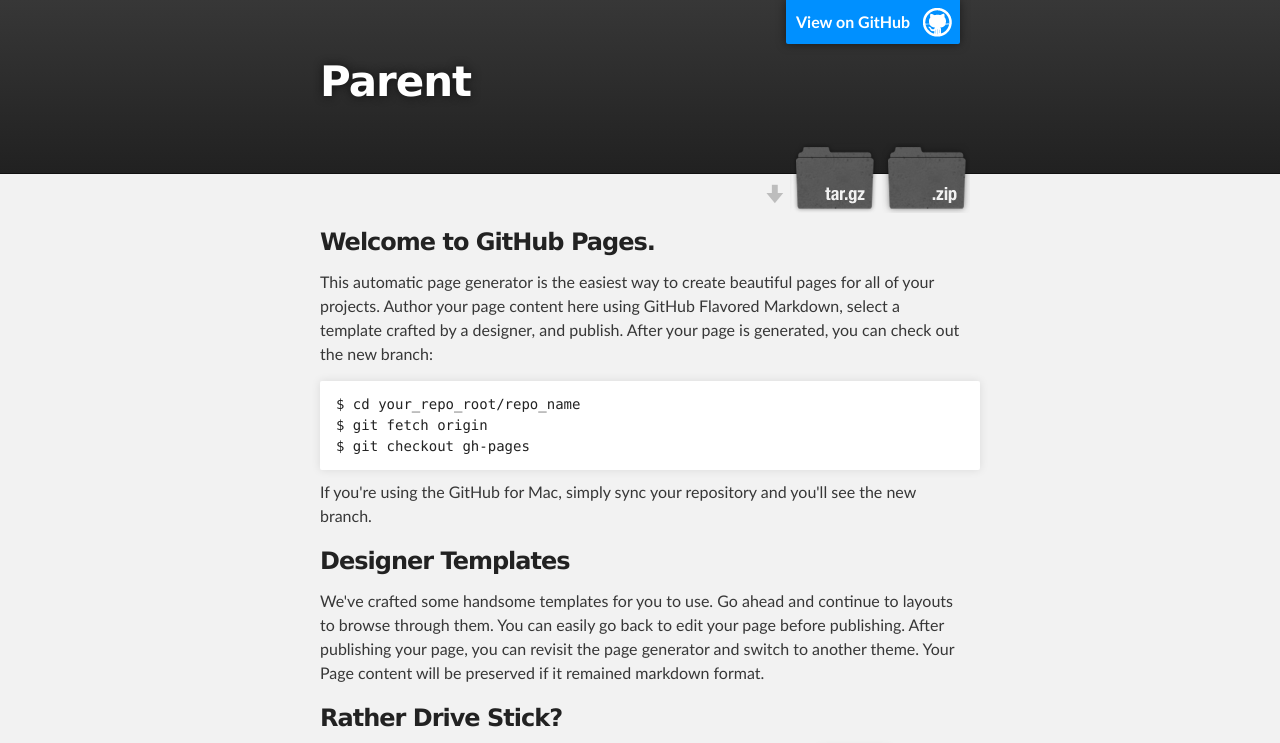
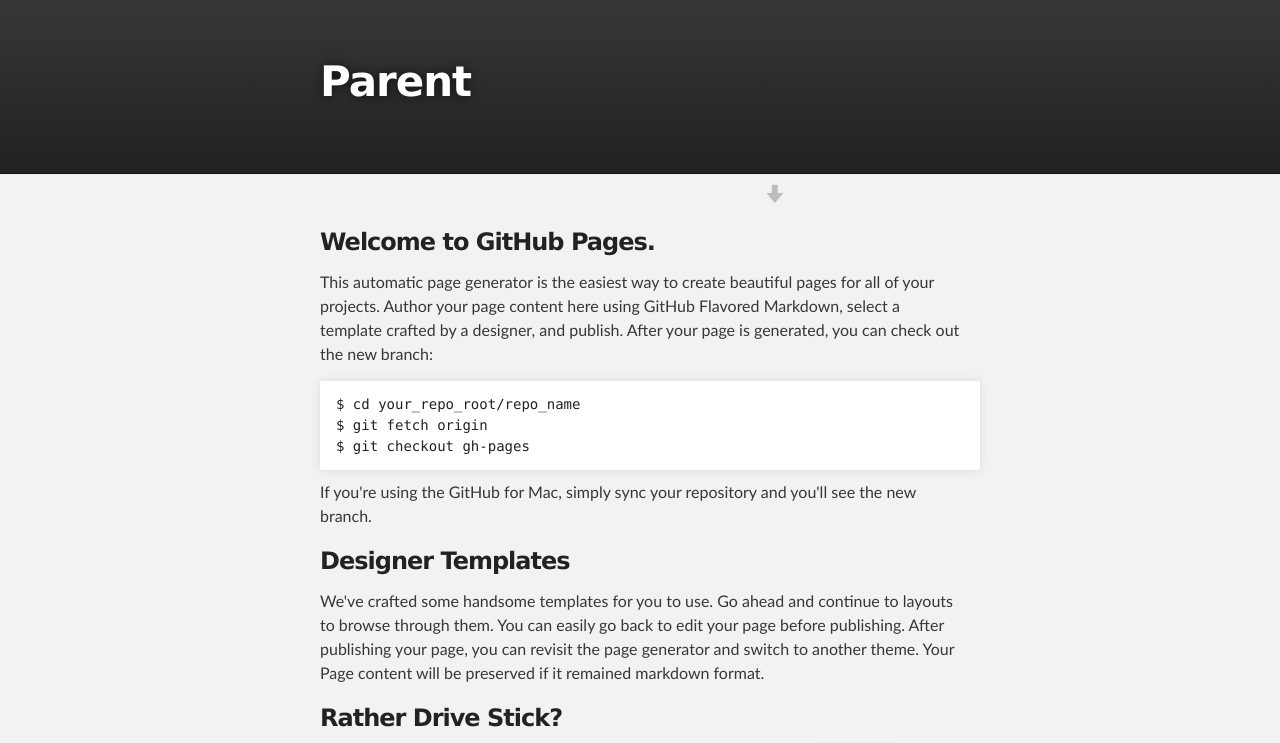
Before and after one commit to Cphrampus/parent, a plain HTML site: page index.html in a window 1280 px wide. Shown: the top 743 px of the page. Drawn offline with Linux system fonts and the light colour scheme.

Commit message:
Page update

```diff
--- a/index.html
+++ b/index.html
@@ -16,14 +16,14 @@
     <!-- HEADER -->
     <div id="header_wrap" class="outer">
         <header class="inner">
-          <a id="forkme_banner" href="https://github.com/Cphrampus/parent">View on GitHub</a>
+<!          <a id="forkme_banner" href="https://github.com/Cphrampus/parent"><!View on GitHub</a>
 
           <h1 id="project_title">Parent</h1>
           <h2 id="project_tagline"></h2>
 
             <section id="downloads">
-              <a class="zip_download_link" href="https://github.com/Cphrampus/parent/zipball/master">Download this project as a .zip file</a>
-              <a class="tar_download_link" href="https://github.com/Cphrampus/parent/tarball/master">Download this project as a tar.gz file</a>
+          <!    <a class="zip_download_link" href="https://github.com/Cphrampus/parent/zipball/master"><!Download this project as a .zip file</a>
+             <! <a class="tar_download_link" href="https://github.com/Cphrampus/parent/tarball/master"><!Download this project as a tar.gz file</a>
             </section>
         </header>
     </div>
```
